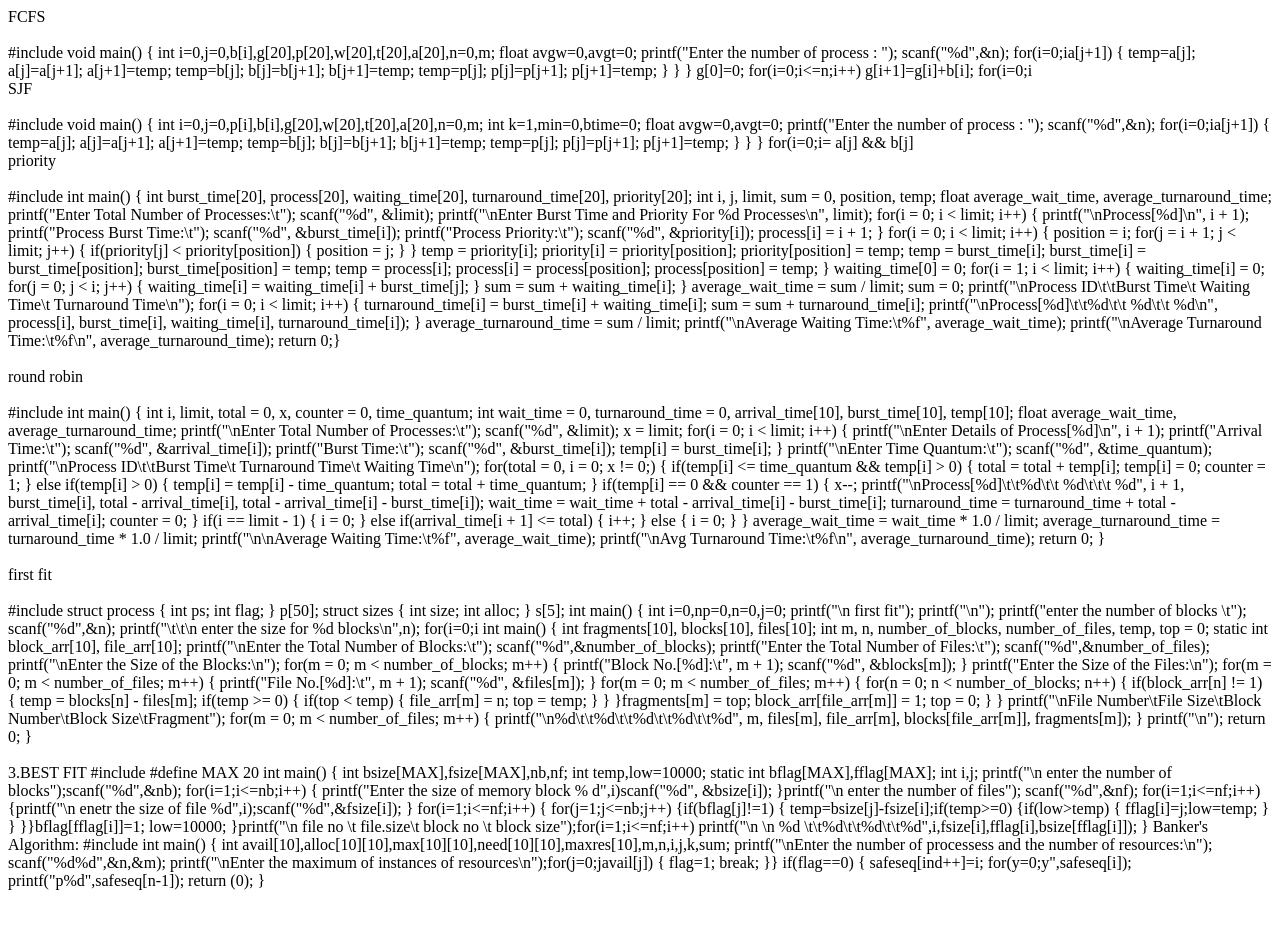
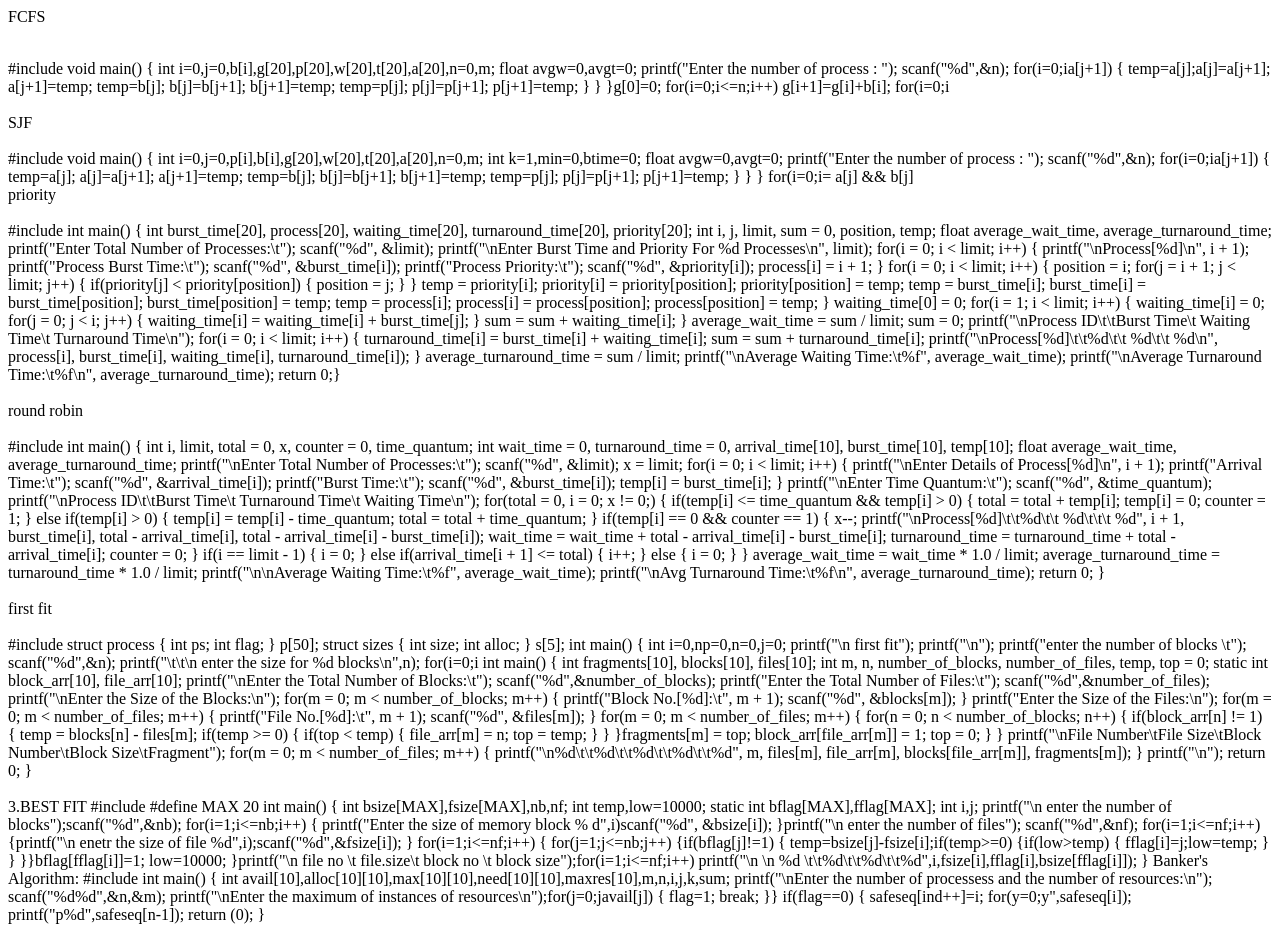
Before and after one commit to mhddnlkp/OS, a plain HTML site: page index.html in a window 1280 px wide. Before the commit the page ends 898 px from the top, so only its background shows below. Drawn offline with Linux system fonts and the light colour scheme.

Commit message:
Update index.html

```diff
--- a/index.html
+++ b/index.html
@@ -2,61 +2,10 @@
 <body>
 FCFS
 <br><br>
-  #include<stdio.h>
-void main()
-{
-int i=0,j=0,b[i],g[20],p[20],w[20],t[20],a[20],n=0,m;
-float avgw=0,avgt=0;
-printf("Enter the number of process : ");
-scanf("%d",&n);
-for(i=0;i<n;i++)
-{
-printf("Process ID : ");
-scanf("%d",&p[i]);
-printf("Burst Time : ");
-scanf("%d",&b[i]);
-printf("Arrival Time: ");
-scanf("%d",&a[i]);
-}
-int temp=0;
-for(i=0;i<n-1;i++)
-{
-for(j=0;j<n-1;j++)
-{
-if(a[j]>a[j+1])
-{
-temp=a[j];
-a[j]=a[j+1];
-a[j+1]=temp;
-temp=b[j];
-b[j]=b[j+1];
-b[j+1]=temp;
-temp=p[j];
-p[j]=p[j+1];
-p[j+1]=temp;
-}
-}
-}
-g[0]=0;
-for(i=0;i<=n;i++)
-g[i+1]=g[i]+b[i];
-for(i=0;i<n;i++)
-{
-t[i]=g[i+1]-a[i];
-w[i]=t[i]-b[i];
-avgw+=w[i];
-avgt+=t[i];
-}
-avgw=avgw/n;
-avgt=avgt/n;
-printf("pid\tarrivalT\tBrustT\tCompletionT\tWaitingtime\tTurnaroundTi\n");
-for(i=0;i<n;i++)
-{
-printf("%d\t%d\t%d\t%d\t\t%d\t\t\t%d\n",p[i],a[i],b[i],g[i+1],w[i],t[i]);
-}
-printf("\nAverage waiting time %f",avgw);
-printf("\nAverage turnarround time %f",avgt);
-}
+
+  <p> #include<stdio.h>
+void main() { int i=0,j=0,b[i],g[20],p[20],w[20],t[20],a[20],n=0,m; float avgw=0,avgt=0; printf("Enter the number of process : "); scanf("%d",&n); for(i=0;i<n;i++) { printf("Process ID : "); scanf("%d",&p[i]); printf("Burst Time : "); scanf("%d",&b[i]); printf("Arrival Time: "); scanf("%d",&a[i]); } int temp=0; for(i=0;i<n-1;i++) { for(j=0;j<n-1;j++) { if(a[j]>a[j+1]) { temp=a[j];a[j]=a[j+1]; a[j+1]=temp; temp=b[j]; b[j]=b[j+1]; b[j+1]=temp; temp=p[j]; p[j]=p[j+1]; p[j+1]=temp; } } }g[0]=0; for(i=0;i<=n;i++) g[i+1]=g[i]+b[i]; for(i=0;i<n;i++) { t[i]=g[i+1]-a[i]; w[i]=t[i]-b[i]; avgw+=w[i]; avgt+=t[i]; } avgw=avgw/n; avgt=avgt/n; printf("pid\tarrivalT\tBrustT\tCompletionT\tWaitingtime\tTurnaroundTi\n"); for(i=0;i<n;i++) { printf("%d\t%d\t%d\t%d\t\t%d\t\t\t%d\n",p[i],a[i],b[i],g[i+1],w[i],t[i]); } printf("\nAverage waiting time %f",avgw); printf("\nAverage turnarround time %f",avgt);}</p>
+
 
 <br><br>
 
```
